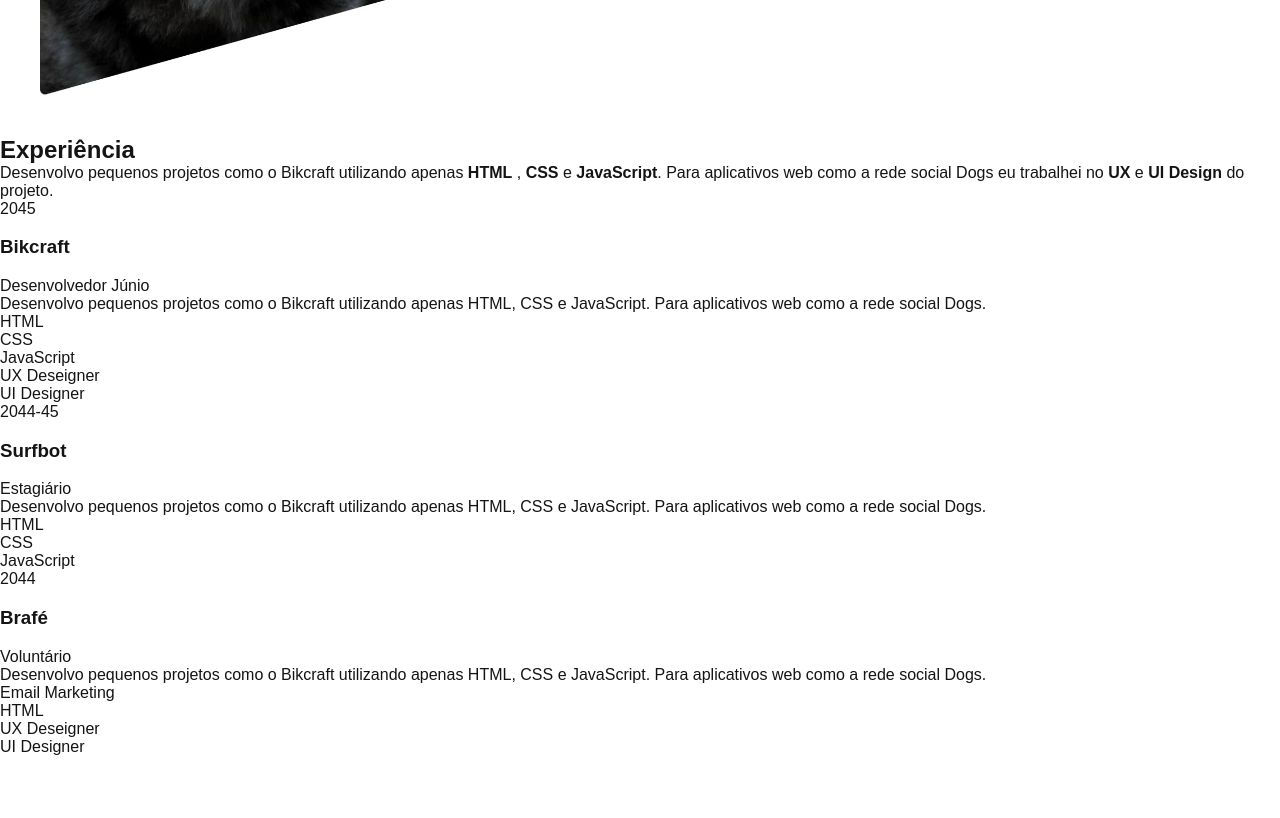
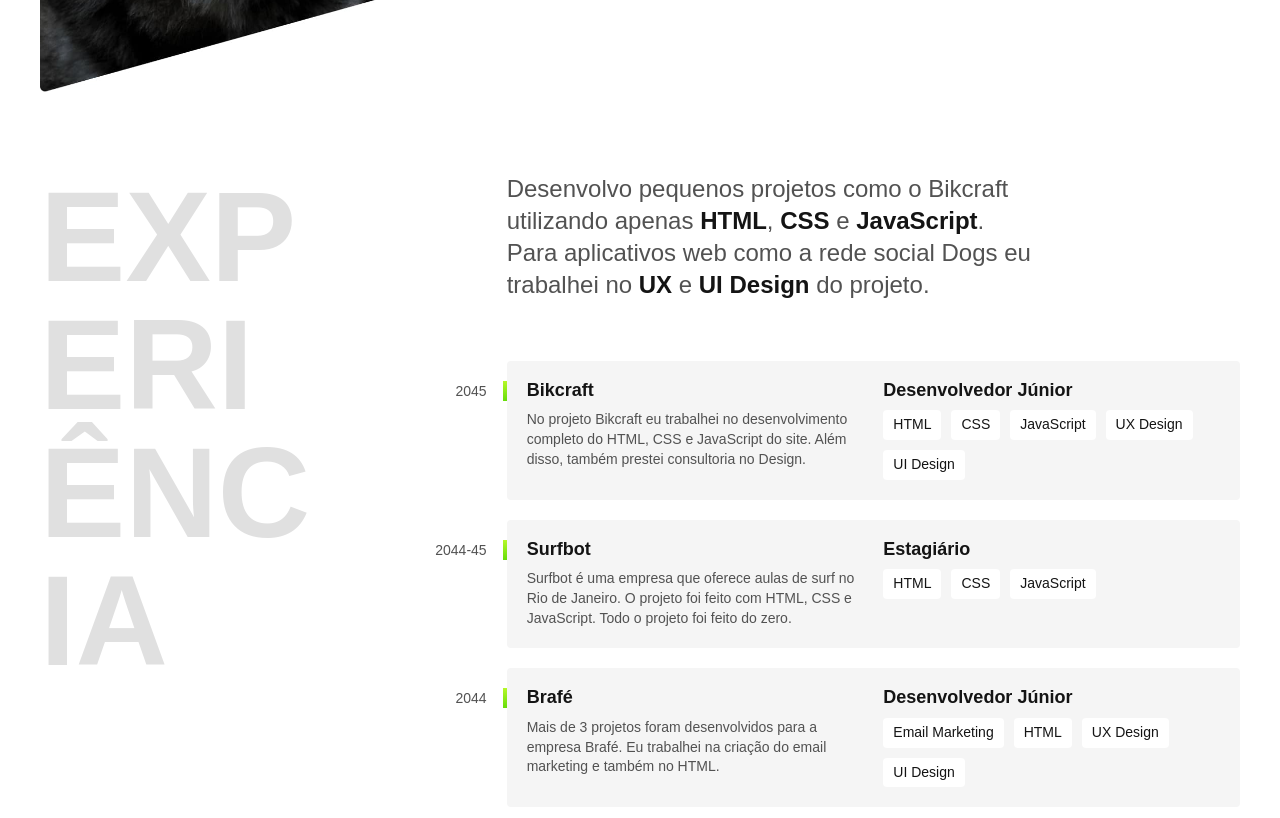
Before and after one commit to Allan8606/Portifolio, a plain HTML site: page index.html in a window 1280 px wide. Shown: the part 600-1418 px from the top of the page. Before the commit the page ends 1356 px from the top, so only its background shows below. Drawn offline with Linux system fonts and the light colour scheme.

Commit message:
regularizando alguns problemas

```diff
--- /dev/null
+++ b/css/experiencia.css
@@ -0,0 +1,108 @@
+.experiencia {
+    max-width: 1200px;
+    padding: 40px 20px;
+    margin: 0 auto;
+    display: grid;
+    grid-template-columns: 1fr 2fr;
+    gap: 100px;
+}
+
+.experiencia .subtitulo {
+    color: #e0e0e0;
+}
+
+.experiencia-texto {
+    font-size: 1.5rem;
+    line-height: 1.33;
+    max-width: 40ch;
+    margin-bottom: 60px;
+    color: #525252;
+}
+
+.experiencia-texto strong {
+    color: #141414;
+}
+
+.empresa {
+    display: grid;
+    grid-template-columns: 1fr 1fr;
+    gap: 10px 20px;
+    padding: 20px;
+    background: #f5f5f5;
+    margin-bottom: 20px;
+    border-radius: 4px;
+    position: relative;
+}
+
+.empresa::before {
+    content: "";
+    display: block;
+    width: 4px;
+    height: 20px;
+    background: linear-gradient(#b6f829, #67dd0a);
+    position: absolute;
+    top: 20px;
+    left: -4px;
+}
+
+.empresa-ano {
+    position: absolute;
+    top: 22px;
+    left: -100px;
+    text-align: right;
+    width: 80px;
+    color: #525252;
+    font-size: 0.875rem;
+}
+
+.empresa-titulo {
+    font-size: 1.125rem;
+    line-height: 1.1;
+    font-weight: bold;
+}
+
+.empresa-texto {
+    font-size: 0.875rem;
+    line-height: 1.4;
+    color: #525252;
+}
+
+.empresa-habilidades {
+    display: flex;
+    flex-wrap: wrap;
+    gap: 10px;
+    align-content: start;
+}
+
+.empresa-habilidades li {
+    font-size: 0.875rem;
+    line-height: 1.4;
+    border-radius: 4px;
+    background: #ffffff;
+    padding: 5px 10px;
+}
+
+@media (max-width: 800px) {
+    .experiencia {
+        grid-template-columns: 1fr;
+        gap: 40px;
+    }
+    .experiencia .subtitulo {
+        color: #141414;
+    }
+    .experiencia-texto {
+        font-size: 1.25rem;
+    }
+    .empresa-ano {
+        position: initial;
+        order: 1;
+        width: initial;
+        text-align: left;
+    }
+}
+
+@media (max-width: 400px) {
+    .empresa {
+        grid-template-columns: 1fr;
+    }
+}
--- a/css/global.css
+++ b/css/global.css
@@ -1,19 +1,40 @@
 body {
-    margin: 0;
     font-family: "Fira Sans", Arial, sans-serif;
+    margin: 0px;
     color: #141414;
+    margin-bottom: 1000px;
 }
+
 h1,
 h2,
+h3,
 p {
-    margin: 0;
+    margin: 0px;
 }
+
 ul {
-    margin: 0;
-    padding: 0;
+    margin: 0px;
+    padding: 0px;
     list-style: none;
 }
+
 img {
     max-width: 100%;
     display: block;
 }
+
+.subtitulo {
+    font-size: 8rem;
+    line-height: 1;
+    text-transform: uppercase;
+    word-break: break-all;
+    max-width: 4ch;
+}
+
+@media (max-width: 800px) {
+    .subtitulo {
+        font-size: 3rem;
+        text-transform: capitalize;
+        max-width: initial;
+    }
+}
--- a/css/header.css
+++ b/css/header.css
@@ -1,36 +1,34 @@
 .header {
+    max-width: 1200px;
+    padding: 40px 20px;
+    margin: 0 auto;
     display: flex;
     justify-content: space-between;
     align-items: center;
-    padding: 40px 20px;
-    max-width: 1200px;
-    margin: 0 auto;
 }
+
 .header-menu {
     display: flex;
     flex-wrap: wrap;
-    gap: 20px;
+    gap: 10px;
     justify-content: center;
 }
+
 .header-menu a {
-    font-size: 1.25rem;
+    font-size: 1.125rem;
+    line-height: 1.3;
+    padding: 10px 20px;
     text-decoration: none;
     color: #141414;
-    line-height: 1.3;
-    padding: 10px 20px;
     display: block;
 }
-.header-menu a:hover {
-    background: #ccf235;
-    border-radius: 4px;
-}
+
 @media (max-width: 800px) {
     .header {
         flex-direction: column;
         gap: 40px;
         padding: 20px;
     }
-
     .header a {
         background: #f5f5f5;
         border-radius: 4px;
--- a/css/introducao.css
+++ b/css/introducao.css
@@ -10,7 +10,7 @@
 
 .introducao h1 {
     font-size: 4.5rem;
-    line-height: 1.25;
+    line-height: 1.125;
     margin-bottom: 30px;
     position: relative;
 }
@@ -20,7 +20,7 @@
     display: block;
     width: 130px;
     height: 100px;
-    background: url(../img/detalhe.svg) no-repeat center;
+    background: url("../img/detalhe.svg") no-repeat center;
     position: absolute;
     top: -15px;
     left: -40px;
@@ -37,6 +37,7 @@
         font-size: 3rem;
     }
 }
+
 @media (max-width: 800px) {
     .introducao {
         grid-template-columns: 1fr 1fr;
@@ -45,17 +46,16 @@
     .introducao h1 {
         font-size: 2rem;
     }
-
     .introducao h1::before {
         width: 30px;
         height: 10px;
-        left: 0;
+        left: 0px;
     }
 }
+
 @media (max-width: 400px) {
     .introducao {
         grid-template-columns: 1fr;
-        justify-items: center;
     }
     .introducao img {
         display: none;
--- a/css/styles.css
+++ b/css/styles.css
@@ -1,3 +1,4 @@
 @import "./global.css";
 @import "./header.css";
 @import "./introducao.css";
+@import "./experiencia.css";
--- a/index.html
+++ b/index.html
@@ -3,13 +3,13 @@
     <head>
         <meta charset="UTF-8" />
         <meta name="viewport" content="width=device-width, initial-scale=1.0" />
+        <title>Portifolio</title>
         <link rel="stylesheet" href="./css/styles.css" />
-        <title>Portifolio</title>
     </head>
+
     <body>
         <header class="header">
             <img src="./img/marca.svg" alt="Lobo" />
-
             <nav>
                 <ul class="header-menu">
                     <li><a href="#experiencia">Experiência</a></li>
@@ -22,17 +22,17 @@
         <main class="introducao">
             <img src="./img/perfil.jpg" alt="Lobo Cinza" />
             <div>
-                <h1>Desenvolvedor<br />Front End & <br />UX/UI Designer</h1>
+                <h1>Desenvolvedor<br />Front End &<br />UX/UI Designer</h1>
                 <p>Localizado no Brasil</p>
             </div>
         </main>
 
-        <section class="experiencia" id="experiencia" aria-label="Experiencia">
+        <section class="experiencia" id="experiencia" aria-label="Experiência">
             <h2 class="subtitulo">Experiência</h2>
             <div>
                 <p class="experiencia-texto">
                     Desenvolvo pequenos projetos como o Bikcraft utilizando
-                    apenas <strong>HTML</strong> , <strong>CSS</strong> e
+                    apenas <strong>HTML</strong>, <strong>CSS</strong> e
                     <strong>JavaScript</strong>. Para aplicativos web como a
                     rede social Dogs eu trabalhei no <strong>UX</strong> e
                     <strong>UI Design</strong> do projeto.
@@ -41,18 +41,18 @@
                 <div class="empresa">
                     <span class="empresa-ano">2045</span>
                     <h3 class="empresa-titulo">Bikcraft</h3>
-                    <span class="empresa-titulo">Desenvolvedor Júnio</span>
+                    <span class="empresa-titulo">Desenvolvedor Júnior</span>
                     <p class="empresa-texto">
-                        Desenvolvo pequenos projetos como o Bikcraft utilizando
-                        apenas HTML, CSS e JavaScript. Para aplicativos web como
-                        a rede social Dogs.
+                        No projeto Bikcraft eu trabalhei no desenvolvimento
+                        completo do HTML, CSS e JavaScript do site. Além disso,
+                        também prestei consultoria no Design.
                     </p>
                     <ul class="empresa-habilidades">
                         <li>HTML</li>
                         <li>CSS</li>
                         <li>JavaScript</li>
-                        <li>UX Deseigner</li>
-                        <li>UI Designer</li>
+                        <li>UX Design</li>
+                        <li>UI Design</li>
                     </ul>
                 </div>
 
@@ -61,9 +61,9 @@
                     <h3 class="empresa-titulo">Surfbot</h3>
                     <span class="empresa-titulo">Estagiário</span>
                     <p class="empresa-texto">
-                        Desenvolvo pequenos projetos como o Bikcraft utilizando
-                        apenas HTML, CSS e JavaScript. Para aplicativos web como
-                        a rede social Dogs.
+                        Surfbot é uma empresa que oferece aulas de surf no Rio
+                        de Janeiro. O projeto foi feito com HTML, CSS e
+                        JavaScript. Todo o projeto foi feito do zero.
                     </p>
                     <ul class="empresa-habilidades">
                         <li>HTML</li>
@@ -75,17 +75,17 @@
                 <div class="empresa">
                     <span class="empresa-ano">2044</span>
                     <h3 class="empresa-titulo">Brafé</h3>
-                    <span class="empresa-titulo">Voluntário</span>
+                    <span class="empresa-titulo">Desenvolvedor Júnior</span>
                     <p class="empresa-texto">
-                        Desenvolvo pequenos projetos como o Bikcraft utilizando
-                        apenas HTML, CSS e JavaScript. Para aplicativos web como
-                        a rede social Dogs.
+                        Mais de 3 projetos foram desenvolvidos para a empresa
+                        Brafé. Eu trabalhei na criação do email marketing e
+                        também no HTML.
                     </p>
                     <ul class="empresa-habilidades">
                         <li>Email Marketing</li>
                         <li>HTML</li>
-                        <li>UX Deseigner</li>
-                        <li>UI Designer</li>
+                        <li>UX Design</li>
+                        <li>UI Design</li>
                     </ul>
                 </div>
             </div>
```
